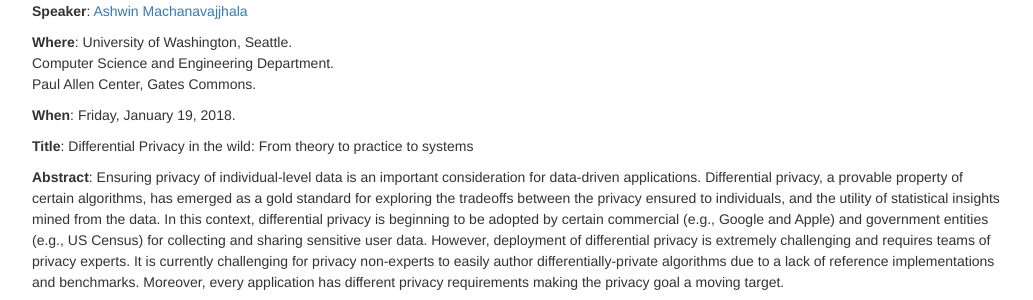
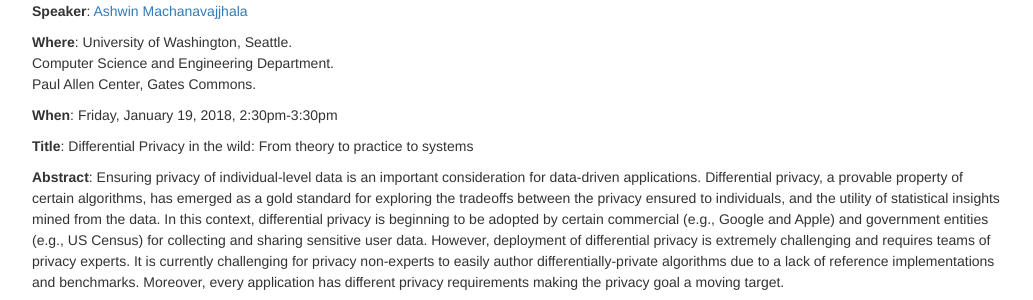
Before and after one commit to uwdb/website, a Jekyll site: the page built from nwds/nwds.markdown, in a window 1280 px wide and 900 px high, scrolled down 409 px. Shown: the part 153-453 px from the top of the window, without its empty margins (123-1156 px from the left). Built offline with Jekyll 4.4.1, drawn with Linux system fonts in a browser that asks for light colours; nearby versions of some CDN libraries.

Commit message:
added talk time

```diff
--- a/nwds/nwds.markdown
+++ b/nwds/nwds.markdown
@@ -31,7 +31,7 @@
 Paul Allen Center, Gates Commons.</p>
 
 <p><strong>When</strong>:
-Friday, January 19, 2018.</p>
+Friday, January 19, 2018, 2:30pm-3:30pm</p>
 
 <p><strong>Title</strong>:
 Differential Privacy in the wild: From theory to practice to systems
```
